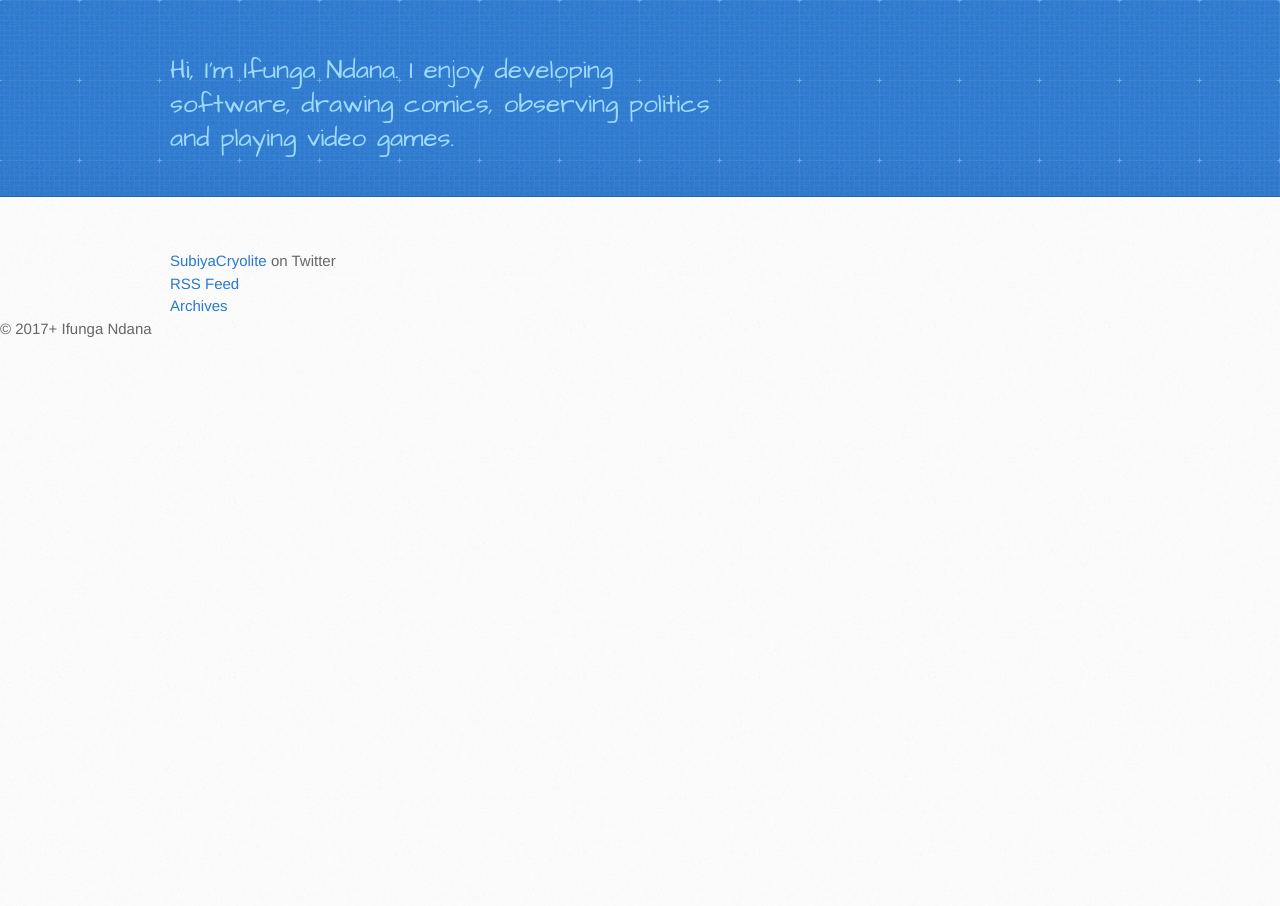
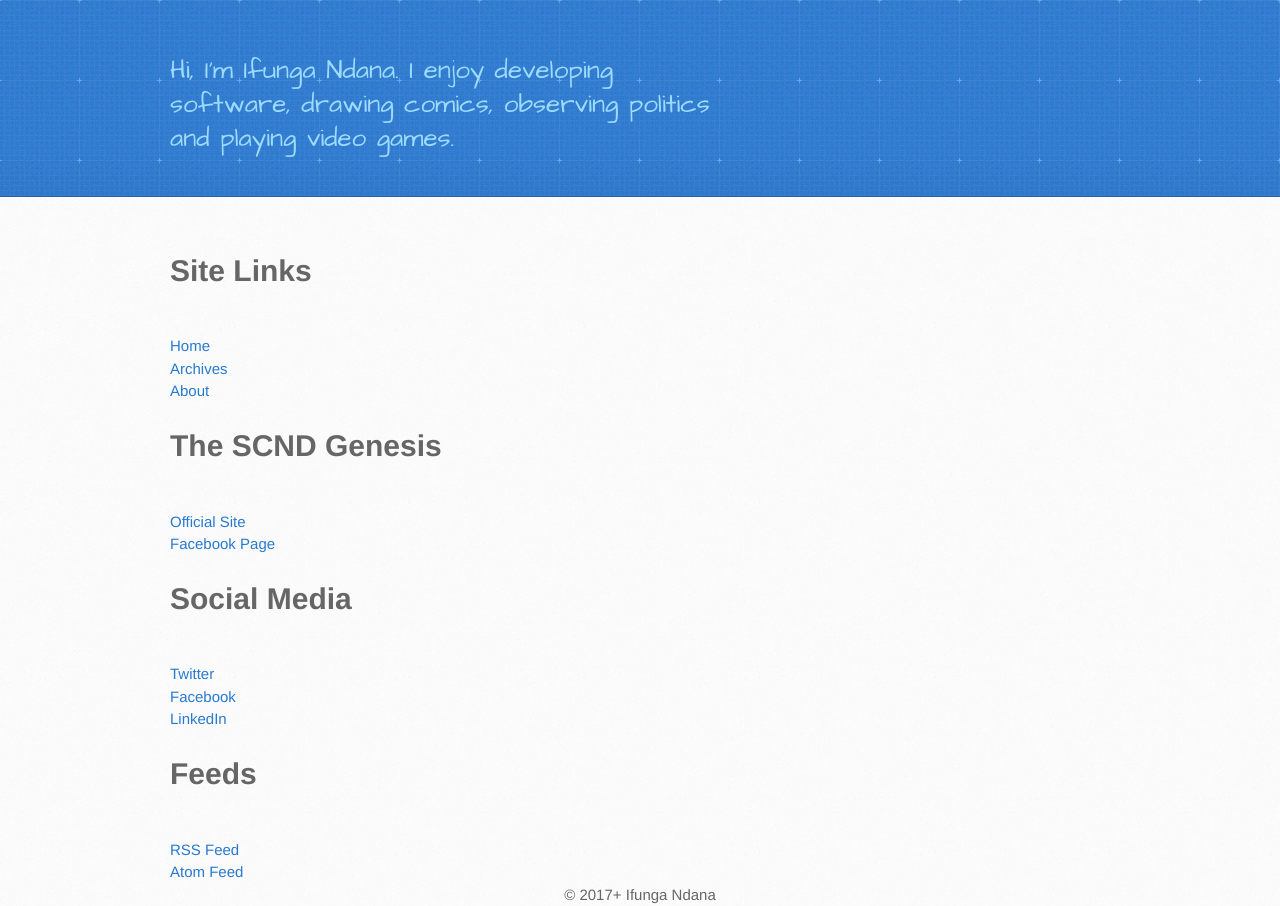
Before and after one commit to SubiyaCryolite/subiyacryolite.github.io, a Jekyll site: the page built from tags.html, in a window 1280 px wide. Built offline with Jekyll 4.4.1, drawn with Linux system fonts in a browser that asks for light colours.

Commit message:
Fixing sidepane

```diff
--- a/_layouts/default.html
+++ b/_layouts/default.html
@@ -24,7 +24,8 @@
     <link rel="stylesheet" type="text/css" href="/stylesheets/stylesheet.css" media="screen"/>
     <link rel="stylesheet" type="text/css" href="/stylesheets/pygment_trac.css" media="screen"/>
     <link rel="stylesheet" type="text/css" href="/stylesheets/print.css" media="print"/>
-    <link href="https://subiyacryolite.github.io/rss.xml" rel="alternate" title="Primary Feed" type="application/rss+xml"/>
+    <link href="https://subiyacryolite.github.io/rss.xml" rel="alternate" title="Primary Feed"
+          type="application/rss+xml"/>
     <link href='https://fonts.googleapis.com/css?family=Architects+Daughter' rel='stylesheet' type='text/css'>
 </head>
 <title> {{ page.title }} </title>
@@ -33,7 +34,8 @@
 <header>
     <div class="inner">
         <h1> {{ site.name }} </h1>
-        <h2>Hi, I'm Ifunga Ndana. I enjoy developing software, drawing comics, observing politics and playing video games.</h2>
+        <h2>Hi, I'm Ifunga Ndana. I enjoy developing software, drawing comics, observing politics and playing video
+            games.</h2>
     </div>
 </header>
 <div id="content-wrapper">
@@ -42,12 +44,23 @@
             {{ content }}
         </section>
         <section id="sidebar">
-            <br/><a href="https://twitter.com/subiyacryolite">SubiyaCryolite</a> on Twitter
-            <br/><a href="https://subiyacryolite.github.io/rss.xml" title="Full-text RSS feed">RSS Feed</a>
+            <h1>Site Links</h1>
+            <br/><a href="{{ site.baseurl }}/" title="Home">Home</a>
             <br/><a href="/archives.html" title="Archives">Archives</a>
+            <br/><a href="/about.html" title="Archives">About</a>
+            <h1>The SCND Genesis</h1>
+            <br/><a href="http://www.scdgen.com" title="Archives" target="_blank">Official Site</a>
+            <br/><a href="https://www.facebook.com/The-SCND-Genesis-111839318834780/" title="Archives" target="_blank">Facebook Page</a>
+            <h1>Social Media</h1>
+            <br/><a href="https://twitter.com/subiyacryolite">Twitter</a>
+            <br/><a href="http://www.facebook.com/profile.php?id=1066802020">Facebook</a>
+            <br/><a href="http://www.linkedin.com/pub/ifunga-ndana/44/a30/667">LinkedIn</a>
+            <h1>Feeds</h1>
+            <br/><a href="{{ site.baseurl }}/rss.xml" title="Full-text RSS feed">RSS Feed</a>
+            <br/><a href="{{ site.baseurl }}/atom.xml" title="Atom feed">Atom Feed</a>
         </section>
     </div>
-    <div id="footer_text">&copy; 2017+ Ifunga Ndana</div>
+    <div id="footer_text" style="text-align:center">&copy; 2017+ Ifunga Ndana</div>
 </div>
 </body>
 </html>
```
